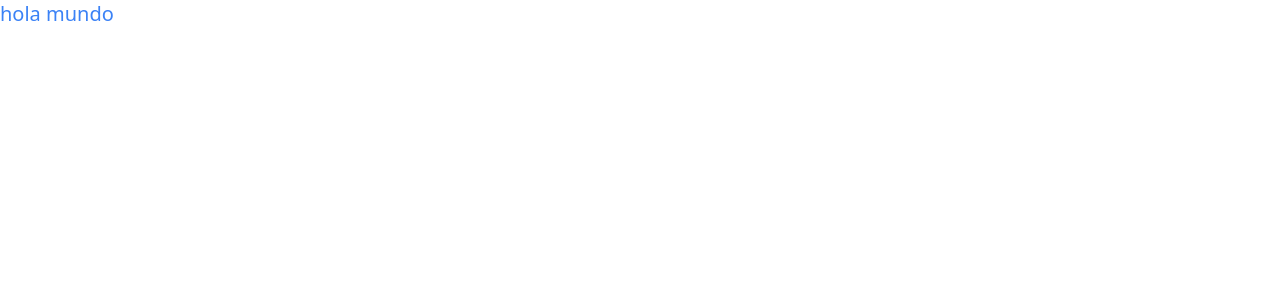
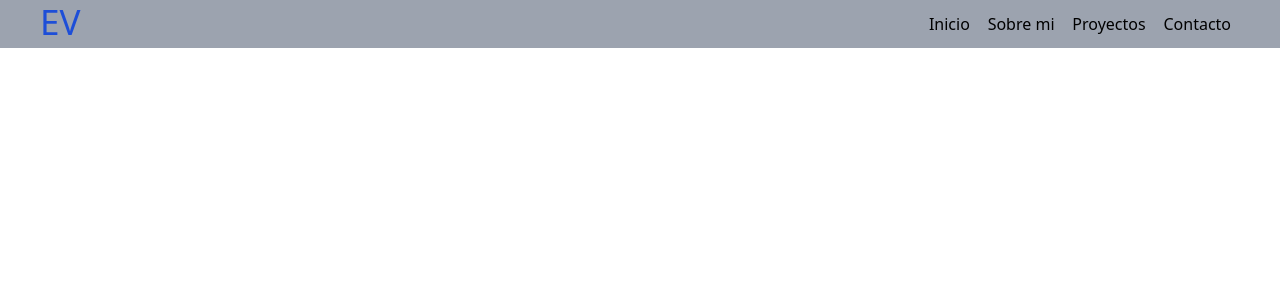
Before and after one commit to REValdiviezo/Portafolio, a React (Vite) app: page / in a window 1280 px wide. Shown: the top 300 px of the page. Built offline with nearby package versions, Linux system fonts and the light colour scheme.

Commit message:
Maquetado de la Nav

```diff
--- a/src/App.jsx
+++ b/src/App.jsx
@@ -1,9 +1,9 @@
-import Titulo from "./components/Titulo";
+import NavBar from "./components/NavBar";
 
 function App() {
   return (
     <>
-    <Titulo/>
+    <NavBar/>
     </>
   );
 }
--- /dev/null
+++ b/src/components/NavBar.jsx
@@ -0,0 +1,17 @@
+const NavBar = () => {
+  return (
+    <div className='bg-gray-400 h-12 flex justify-between items-center'>
+        <div className='h-14 ml-10'>
+          <h1 className='text-blue-700 text-[35px] '>EV</h1>
+        </div>
+        <div className='h-8 w-80 flex items-center justify-around mr-10'>
+          <button className="">Inicio</button>
+          <button className="">Sobre mi</button>
+          <button className="">Proyectos</button>
+          <button className="">Contacto</button>
+        </div>
+    </div>
+  );
+};
+
+export default NavBar;
--- a/src/components/Titulo.jsx
+++ /dev/null
@@ -1,9 +0,0 @@
-const Titulo = () => {
-    return(
-        <div>
-            <h1 className="text-blue-500 text-xl">hola mundo</h1>
-        </div>
-    )
-}
-
-export default Titulo
--- a/tailwind.config.js
+++ b/tailwind.config.js
@@ -7,6 +7,12 @@ module.exports = {
     "./components/**/*.{html,js}",
   ],
   theme: {
+    screens: {
+      sm: '640px',
+      md: '768px',
+      lg: '1024px',
+      xl: '1280px',
+    },
     extend: {},
   },
   plugins: [    require('@tailwindcss/forms'),
```
Also changed, not shown: src/index.css (line endings or trailing spaces).
